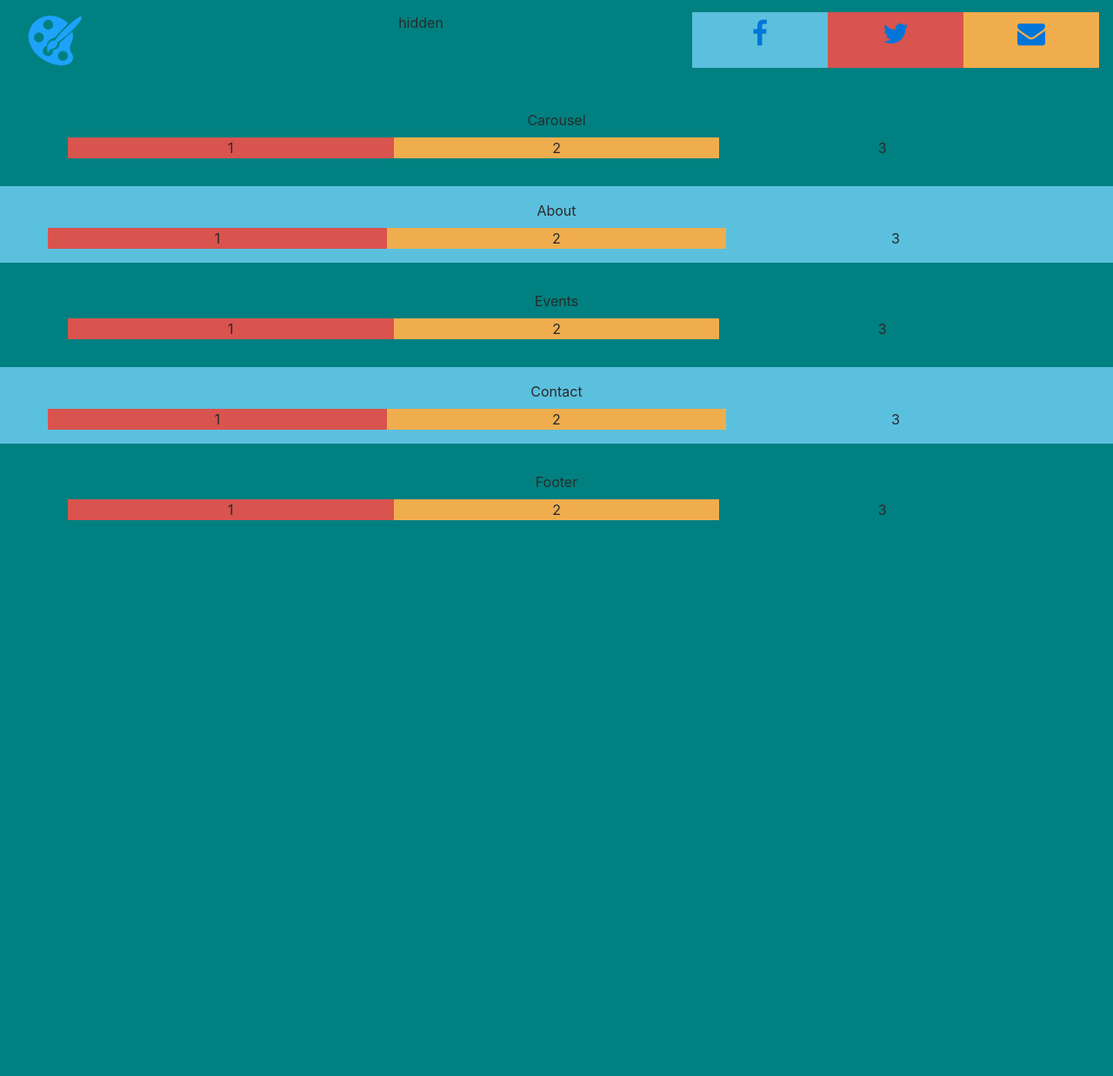
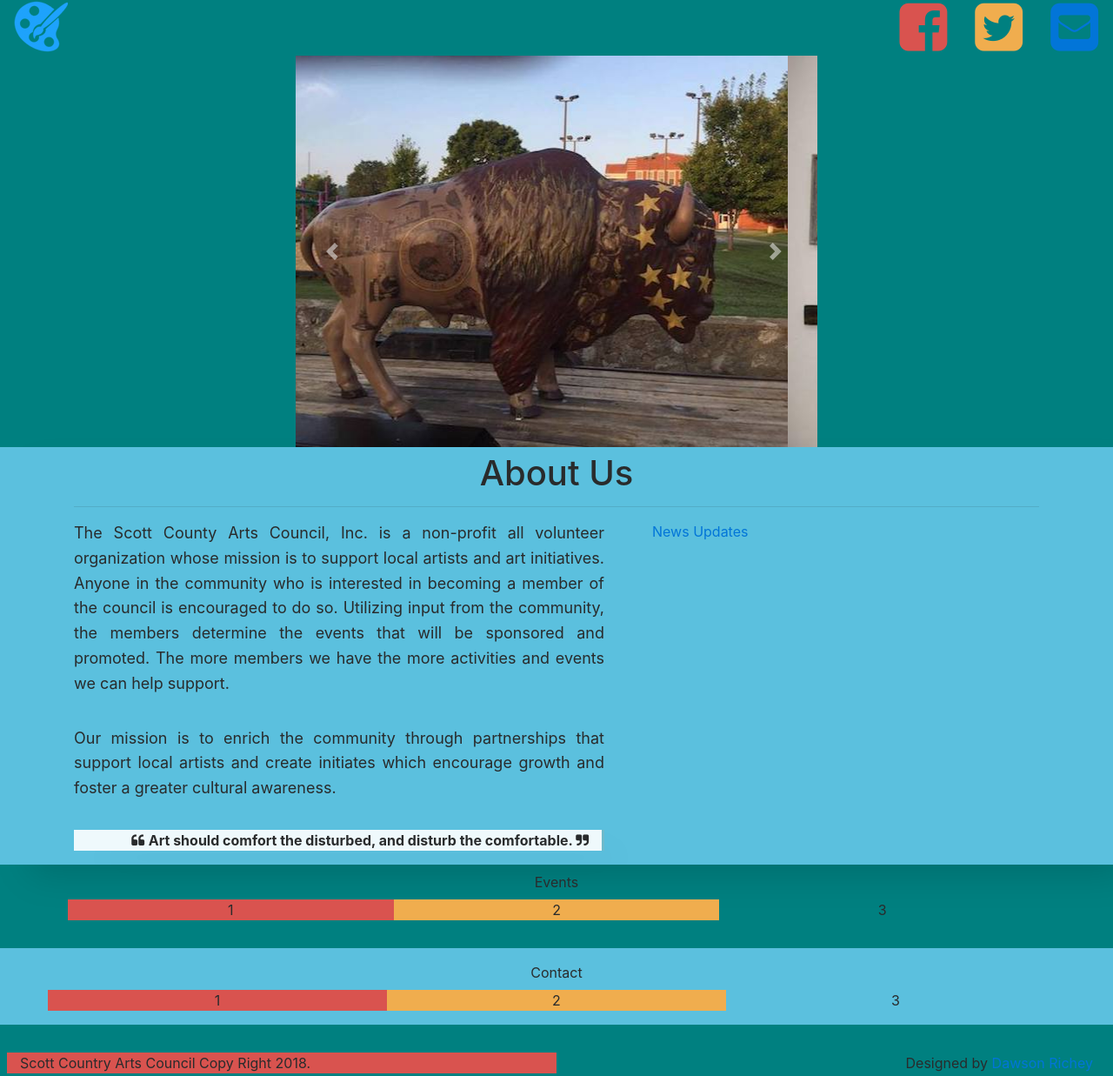
Before and after one commit to dawsonrichey/scott-county-arts-council, a plain HTML site: page index.html in a window 1280 px wide. Shown: the part 2-1239 px from the top of the page at 87% size. Before the commit the page ends 800 px from the top, so only its background shows below. Drawn offline with nearby package versions, Linux system fonts and the light colour scheme.

Commit message:
added footer text

```diff
--- a/css/style.css
+++ b/css/style.css
@@ -1,3 +1,11 @@
 /* My Custome Style Sheet */
 /* SOOOOOO COOOOOOOOOOOOL */
 /* Dawson Richey was here */
+
+.blockquote-reverse, blockquote.pull-right {
+    padding-right: 15px;
+    padding-left: 0;
+    text-align: right;
+    border-right: 3px solid #6dbacb;
+    border-left: 0;
+}
--- a/index.html
+++ b/index.html
@@ -16,37 +16,77 @@
 
 <!- Navigation Start ->
     <div class="container-fluid bg-light">
-        <div class="row text-center p-3 mb-4">
-                    <div class="col"><img src="img/favicon.png" style="float:left;"></div>
-                    <div class="col-2 col-md-6 d-none d-sm-block"> hidden </div>
-                    <div class="col bg-info"><a class="btn text-light" href="http://www.facebook.com/scottcountyartscouncil" target="_blank"><i class="fa fa-facebook fa-2x"></i></a></div>
-                    <div class="col bg-danger"><a class="btn text-light" href="http://www.twitter.com/artscouncil" target="_blank"><i class="fa fa-twitter fa-2x"></i></a></div>
-                    <div class="col bg-warning"><a class="btn text-light" href="mailto:scottcountyartscouncil@gmail.com" target="_blank"><i class="fa fa-envelope fa-2x"></i></a></div>
-                </div>
-    </div>
-
+        <div class="row">
+                    <div class="col d-inline"><img src="img/favicon.png"></div>
+                        <div class="row">
+                            <div class="col d-inline"><a class="btn p-0" href="http://www.facebook.com/scottcountyartscouncil" target="_blank"><i class="fa fa-facebook-square fa-4x text-danger"></i></a></div>
+                            <div class="col d-inline"><a class="btn p-0" href="http://www.twitter.com/artscouncil" target="_blank"><i class="fa fa-twitter-square fa-4x text-warning"></i></a></div>
+                            <div class="col d-inline"><a class="btn p-0 mr-3" href="mailto:scottcountyartscouncil@gmail.com" target="_blank"><i class="fa fa-envelope-square fa-4x text-primary"></i></a></div>
+                        </div>
+                    </div>
+        </div>
 
 <!- Navigation End ->
 
 <!- Carousel Start no bkg color ->
-    <div class="container">
-        <div class="row p-2 text-center">
-            <div class="col-12 bg-light mb-2 text-center">Carousel</div>
-            <div class="col bg-danger">1</div>
-            <div class="col bg-warning">2</div>
-            <div class="col bg-dark text-light">3</div>
+    <div class="container" >
+        <div class="row text-center" >
+            <div id="carouselExampleControls" class="carousel slide w-70 p-0"  style="margin: 0 auto;" data-ride="carousel">
+              <div class="carousel-inner">
+                <div class="carousel-item active">
+                     <img class="d-block w-100" src="img/1.jpg" alt="First slide">
+                </div>
+                <div class="carousel-item">
+                  <img class="d-block w-100" src="img/2.jpg" alt="Second slide">
+                </div>
+                <div class="carousel-item">
+                  <img class="d-block w-100" src="img/3.jpg" alt="Third slide">
+                </div>
+                      </div>
+                      <a class="carousel-control-prev" href="#carouselExampleControls" role="button" data-slide="prev">
+                        <span class="carousel-control-prev-icon" aria-hidden="true"></span>
+                        <span class="sr-only">Previous</span>
+                      </a>
+                      <a class="carousel-control-next" href="#carouselExampleControls" role="button" data-slide="next">
+                        <span class="carousel-control-next-icon" aria-hidden="true"></span>
+                        <span class="sr-only">Next</span>
+                      </a>
+                    </div>
         </div>
     </div>
 <!- Carousel End ->
 
 <!- About Start ->
-    <div class="container-fluid bg-info">
-        <div class="row text-center p-3 m-4">
-            <div class="col-12 bg-light mb-2 text-center">About</div>
-            <div class="col bg-danger">1</div>
-            <div class="col bg-warning">2</div>
-            <div class="col bg-dark text-light">3</div>
+    <div class="container-fluid bg-info" style="box-shadow: 25px 20px 40px -10px rgba(0,0,0,0.15);
+">
+        <div style="border-top:2px;">
+        <div class="container">
+            <div class="intro">
+                <h1 class="text-center pt-2">About Us</h1></div>
+            <hr style="color:#fff;">
+            <div class="row people">
+                <div class="col-md-7" style="padding-right:40px;">
+                    <div class="intro">
+                        <p class="text-justify" style="font-size:18px;line-height:1.6;">The Scott County Arts Council, Inc. is a non-profit all volunteer organization whose mission is to support local artists and art initiatives. Anyone in the community who is interested in becoming a member of the council is encouraged
+                            to do so. Utilizing input from the community, the members determine the events that will be sponsored and promoted. The more members we have the more activities and events we can help support.</p>
+                        <hr id="middleone" style="visibility:hidden;padding:2px 0px;">
+                        <hr style="visibility:hidden;">
+                        <p class="text-justify" style="font-size:18px;line-height:1.6;text:justify;padding-top:-10px;margin-top:-20px;">Our mission is to enrich the community through partnerships that support local artists and create initiates which encourage growth and foster a greater cultural awareness. </p>
+                        <hr style="visibility:hidden;">
+
+                        <blockquote class="blockquote-reverse" style="box-shadow:25px 20px 40px -10px rgba(0,0,0,0.15);background-color:rgba(255, 255, 255, 0.9);">
+                            <p><i class="fa fa-quote-left"></i> <strong>Art should comfort the disturbed, and disturb the comfortable. </strong><i class="fa fa-quote-right"></i></p>
+                            <footer class="hidden"> </footer>
+                        </blockquote>
+                    </div>
+                </div>
+                <div class="col-md-5">
+                    <a class="twitter-timeline" data-height="375" href="https://twitter.com/scottcountyarts">News Updates</a> <script async src="//platform.twitter.com/widgets.js" charset="utf-8"></script>
+                </div>
+            </div>
         </div>
+    </div>
+
     </div>
 <!- About End ->
 
@@ -73,12 +113,11 @@
 <!- Contact End ->
 
 <!- Footer Start no bkg color->
-    <div class="container">
+    <div class="container-fluid">
         <div class="row p-2 text-center">
-            <div class="col-12 bg-light mb-2 text-center">Footer</div>
-            <div class="col bg-danger">1</div>
-            <div class="col bg-warning">2</div>
-            <div class="col bg-dark text-light">3</div>
+            <!-- <div class="col-12 bg-light mb-2 text-center">Footer</div> -->
+            <div class="col bg-danger text-left">Scott Country Arts Council Copy Right 2018.</div>
+            <div class="col bg-dark text-light text-right">Designed by <a href="www.dawsonrichey.com" target="_new">Dawson Richey</a></div>
         </div>
     </div>
 <!- Footer End ->
```
Also changed, not shown: testing_page.html (+1 -1 lines), img/1.jpg (added), img/2.jpg (added), img/3.jpg (added).
